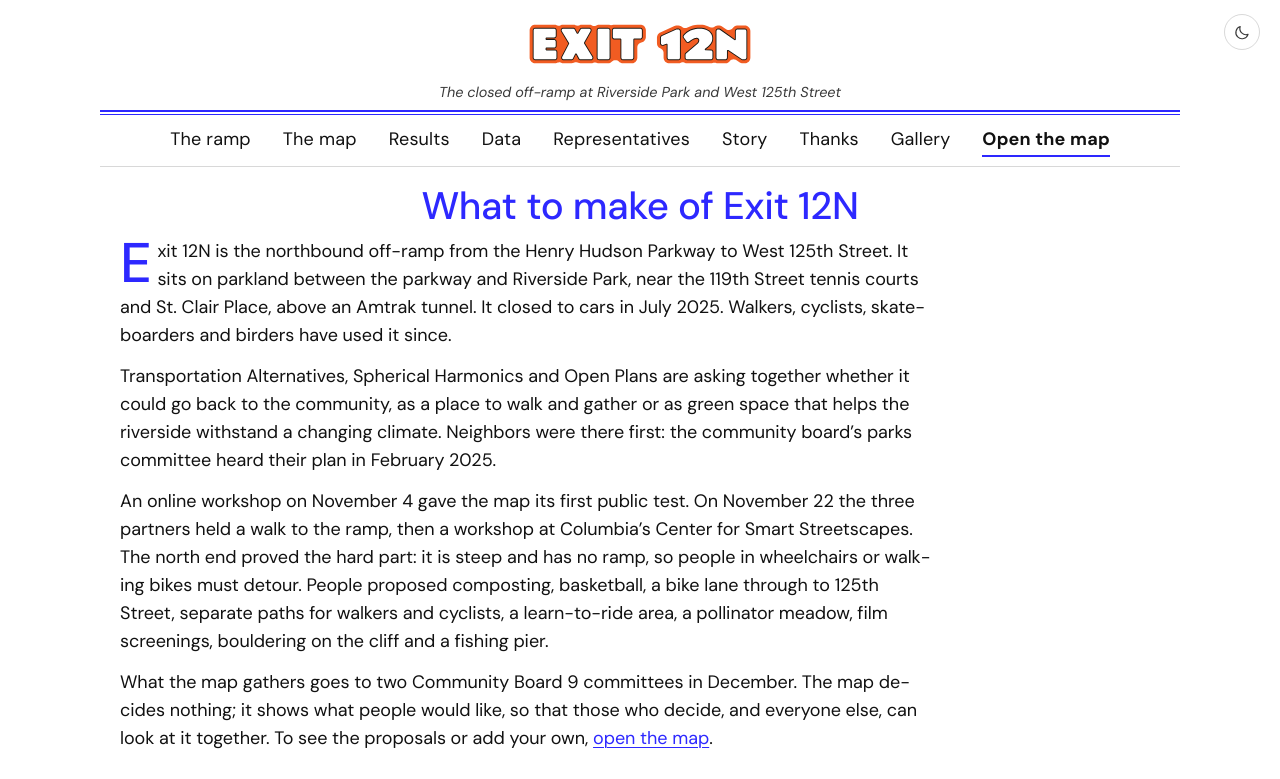
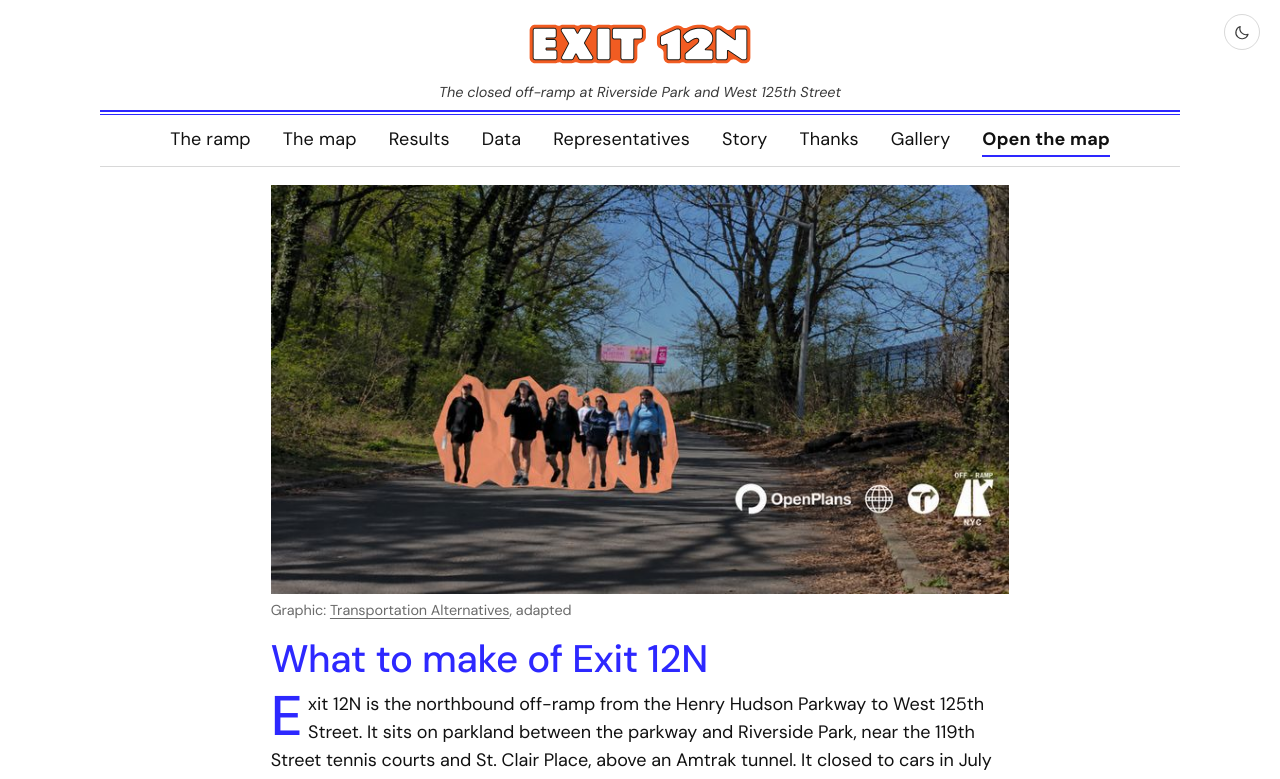
Before and after one commit to edbltn/exit12n-site, a plain HTML site: page index.html in a window 1280 px wide. Shown: the top 779 px of the page. Drawn offline with Linux system fonts and the light colour scheme; no server answers.

Commit message:
Publish the Exit 12N front page at the root and the app at /map/, 20261124T210941Z-1a4f3cb
Built from edbltn/exit12n a prepared build by 70-deploy-the-prototype/34-publish-the-root-site.sh. results/, final/, CNAME, .nojekyll and README.md are untouched.

```diff
--- a/index.html
+++ b/index.html
@@ -119,7 +119,7 @@
 <meta property="og:description" content="The closed off-ramp by Riverside Park, and what neighbours could make of it. Draw a proposal, vote on others, see what the map says.">
 <meta property="og:url" content="https://exit12n.org/">
 <link rel="preload" href="/style/fonts/dm-sans-latin-wght-normal.woff2" as="font" type="font/woff2" crossorigin>
-<link rel="stylesheet" href="/style/site.css?v=20261124d">
+<link rel="stylesheet" href="/style/site.css?v=20261124f">
 <meta name="theme-color" content="#ffffff">
 <meta name="color-scheme" content="light">
 <script>
@@ -168,7 +168,10 @@
 </nav>
 
 <article class="lead-post" aria-labelledby="lead-post-head">
-  <!-- The banner (Transportation Alternatives' walk graphic, event text removed) and its credit line go here. -->
+  <figure class="lead-banner">
+    <img src="/style/banner/exit12n-walk.jpg" srcset="/style/banner/exit12n-walk-780.jpg 780w, /style/banner/exit12n-walk.jpg 1300w" sizes="(max-width: 700px) 100vw, 640px" width="1300" height="720" alt="Walkers on the closed Exit 12N ramp under spring trees, with the partners’ logos.">
+    <figcaption>Graphic: <a href="https://www.mobilize.us/transalt/event/1080912/">Transportation Alternatives</a>, adapted</figcaption>
+  </figure>
   <h2 id="lead-post-head">What to make of Exit 12N</h2>
   <p class="drop">Exit 12N is the northbound off-ramp from the Henry Hudson Parkway to West 125th Street. It sits on parkland between the parkway and Riverside Park, near the 119th Street tennis courts and St. Clair Place, above an Amtrak tunnel. It closed to cars in July 2025. Walkers, cyclists, skateboarders and birders have used it since.</p>
   <p>Transportation Alternatives, Spherical Harmonics and Open Plans are asking together whether it could go back to the community, as a place to walk and gather or as green space that helps the riverside withstand a changing climate. Neighbors were there first: the community board&rsquo;s parks committee heard their plan in February 2025.</p>
--- a/style/site.css
+++ b/style/site.css
@@ -116,9 +116,14 @@ h1 { font-family: var(--display); letter-spacing: -0.01em; }
 .masthead .lockup { display: block; height: 56px; width: auto; }
 .visually-hidden { position: absolute; width: 1px; height: 1px; padding: 0; margin: -1px; overflow: hidden; clip: rect(0 0 0 0); white-space: nowrap; border: 0; }
 /* The front page opens like a blog post: headline, a drop cap, a few paragraphs, then the call to open the map. */
-.lead-post { max-width: var(--page); margin: 0 auto; padding: 1.1rem var(--gutter) 0.2rem; }
-.lead-post h2 { text-align: center; font-family: var(--display); font-size: clamp(1.7rem, 4.4vw, 2.4rem); font-weight: 500; line-height: 1.1; letter-spacing: -0.01em; margin-bottom: 0.7rem; text-wrap: balance; }
-.lead-post p { max-width: var(--measure); margin-bottom: 0.85rem; hyphens: auto; }
+.lead-post { max-width: calc(60ch + 2 * var(--gutter)); margin: 0 auto; padding: 1.1rem var(--gutter) 0.2rem; }
+.lead-post h2 { font-family: var(--display); font-size: clamp(1.7rem, 4.4vw, 2.4rem); font-weight: 500; line-height: 1.1; letter-spacing: -0.01em; margin-bottom: 0.7rem; text-wrap: balance; }
+.lead-post p { margin-bottom: 0.85rem; hyphens: auto; }
+/* The walk banner above the article, as wide as the article, with its credit in the caption style. */
+.lead-banner { margin: 0 0 1rem; }
+.lead-banner img { display: block; width: 100%; height: auto; }
+.lead-banner figcaption { margin-top: 0.35rem; font-size: var(--fs-small); color: var(--ink-faint); }
+.lead-banner figcaption a { color: inherit; }
 .lead-post a { color: var(--lane-green); text-decoration: underline; text-decoration-thickness: 0.5px; text-underline-offset: 0.18em; }
 .masthead h1 { font-size: clamp(2.2rem, 6.2vw, 3.8rem); font-weight: 500; line-height: 1.02; text-wrap: balance; }
 .masthead h1 a { text-decoration: none; }
```
Also changed, not shown: 404.html (+1 -1 lines), data/index.html (+1 -1 lines), style/banner/exit12n-walk-780.jpg (added), style/banner/exit12n-walk.jpg (added).
